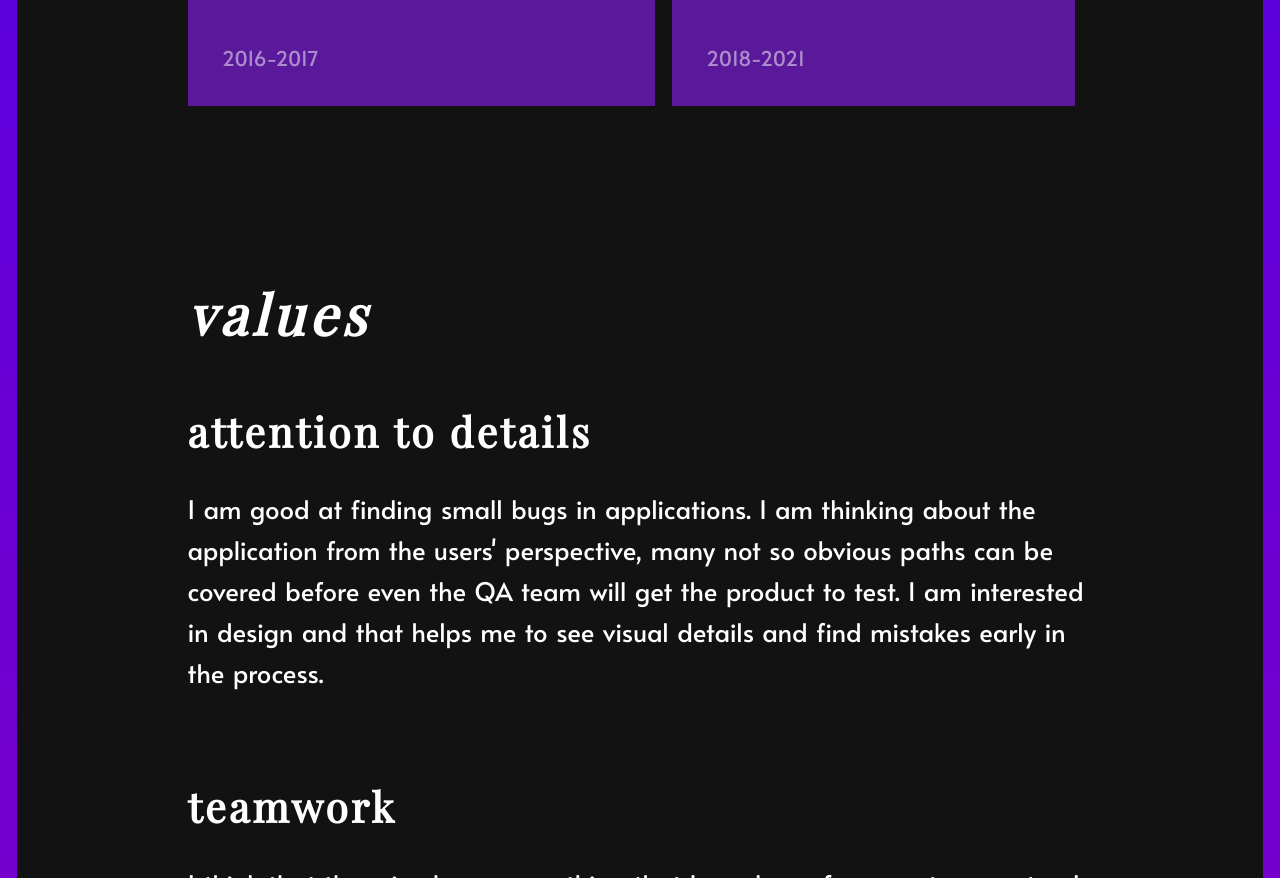
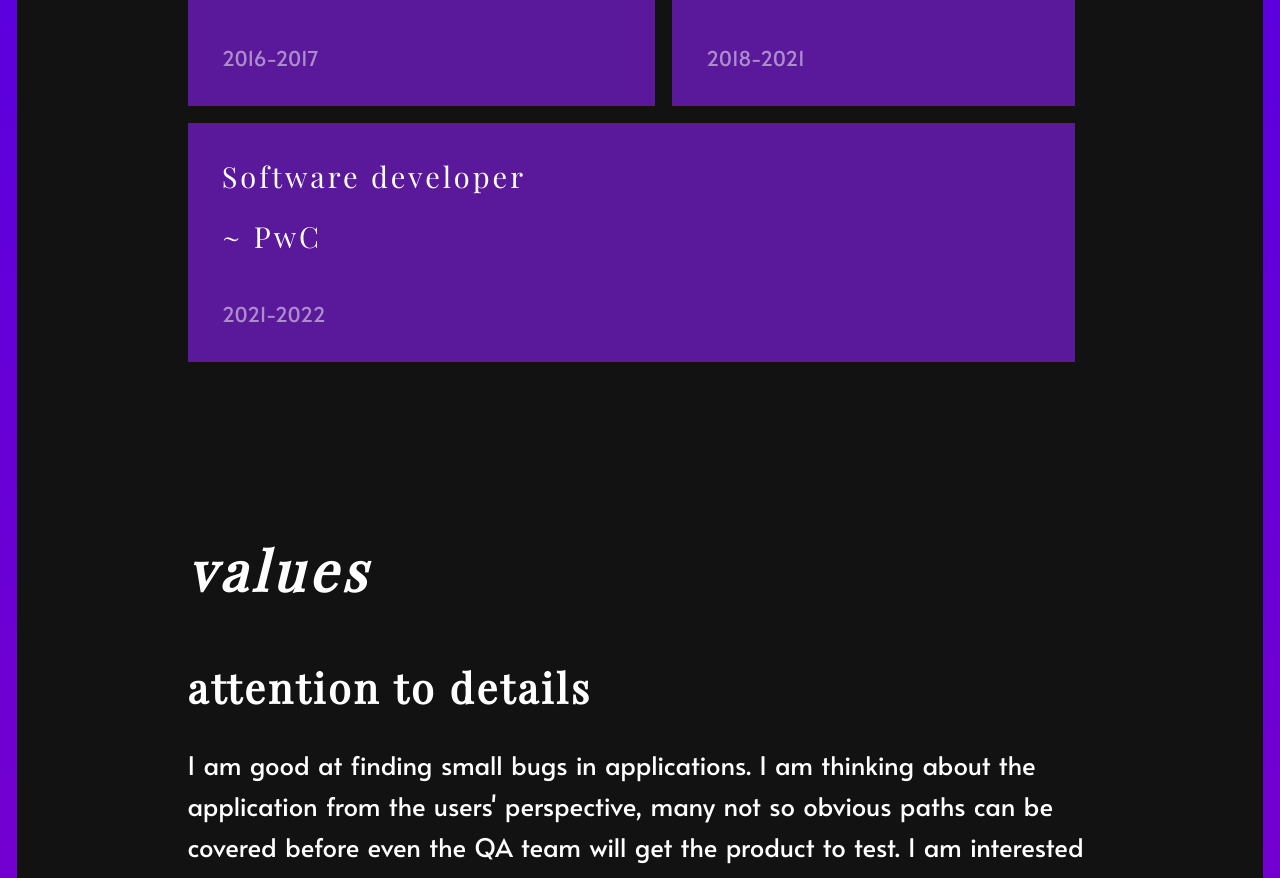
Before and after one commit to jagodarybacka/jagodarybacka.github.io, a React (Create React App) app: page /#/developer in a window 1280 px wide. Shown: the part 1740-2618 px from the top of the page. Built offline with nearby package versions, Linux system fonts and the light colour scheme; a web font is replaced by a local one.

Commit message:
feat: Added new job entry

```diff
--- a/src/pages/Developer/index.js
+++ b/src/pages/Developer/index.js
@@ -47,6 +47,10 @@ function DeveloperPage() {
             text={[ 'Software developer', '~ mTab' ]}
             subtext="2018-2021"
           />
+          <Tile
+            text={[ 'Software developer', '~ PwC' ]}
+            subtext="2021-2022"
+          />
         </div>
       </section>
 
```
